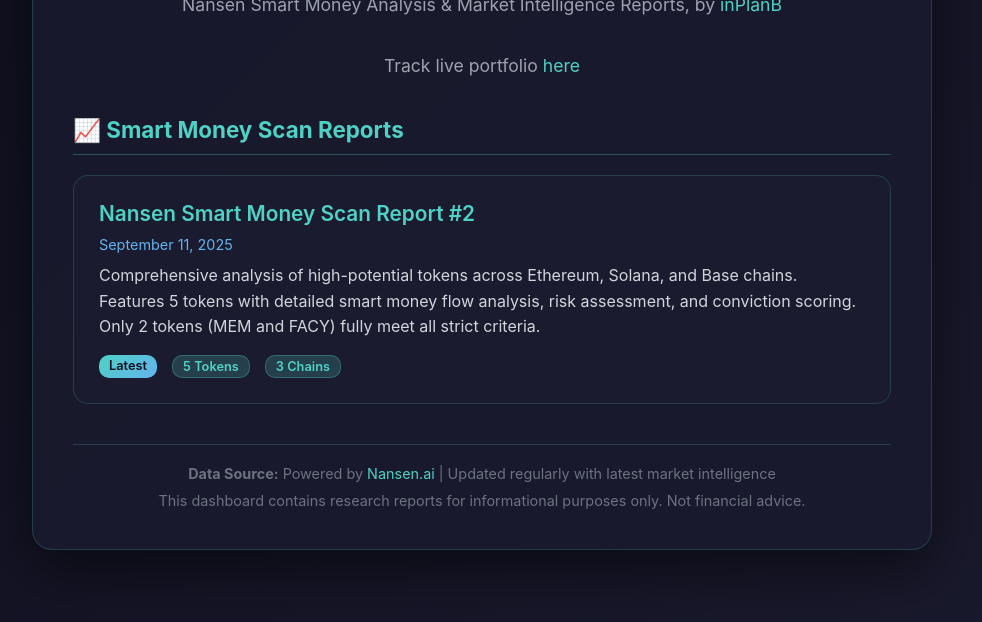
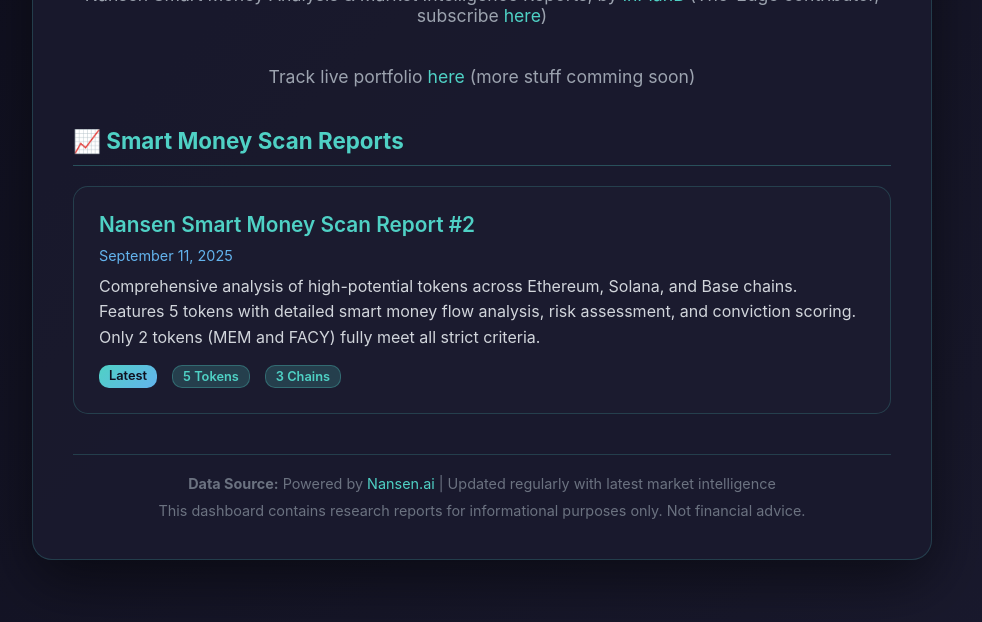
Before and after one commit to 0xseisdefi/exper_defi, a plain HTML site: page index.html in a window 1280 px wide. Shown: the part 178-800 px from the top of the page, without its empty margins (158-1140 px from the left). Drawn offline with Linux system fonts and the light colour scheme.

Commit message:
Dashboard
Update with with The-Edge link

```diff
--- a/index.html
+++ b/index.html
@@ -155,9 +155,9 @@
 <body>
     <div class="container">
         <h1>📊 Portfolio Builder Experiment</h1>
-        <p class="subtitle">Nansen Smart Money Analysis & Market Intelligence Reports, by <a href="https://x.com/inPlanB" class="link" target="_blank">inPlanB</a></p>
+        <p class="subtitle">Nansen Smart Money Analysis & Market Intelligence Reports, by <a href="https://x.com/inPlanB" class="link" target="_blank">inPlanB</a> (The-Edge contributor, subscribe <a href="https://www.the-edge.xyz/" class="link" target="_blank">here</a>) </p>
 
-        <p class="subtitle">Track live portfolio <a href="https://jup.ag/portfolio/Frju3nNCAtYNHd58UU71UUyDufxg2aHLSgXCggG9qbGY" class="link" target="_blank">here</a></p>
+        <p class="subtitle">Track live portfolio <a href="https://jup.ag/portfolio/Frju3nNCAtYNHd58UU71UUyDufxg2aHLSgXCggG9qbGY" class="link" target="_blank">here</a> (more stuff comming soon) </p>
 
         <div class="reports-section">
             <h2 class="section-title">📈 Smart Money Scan Reports</h2>
```
